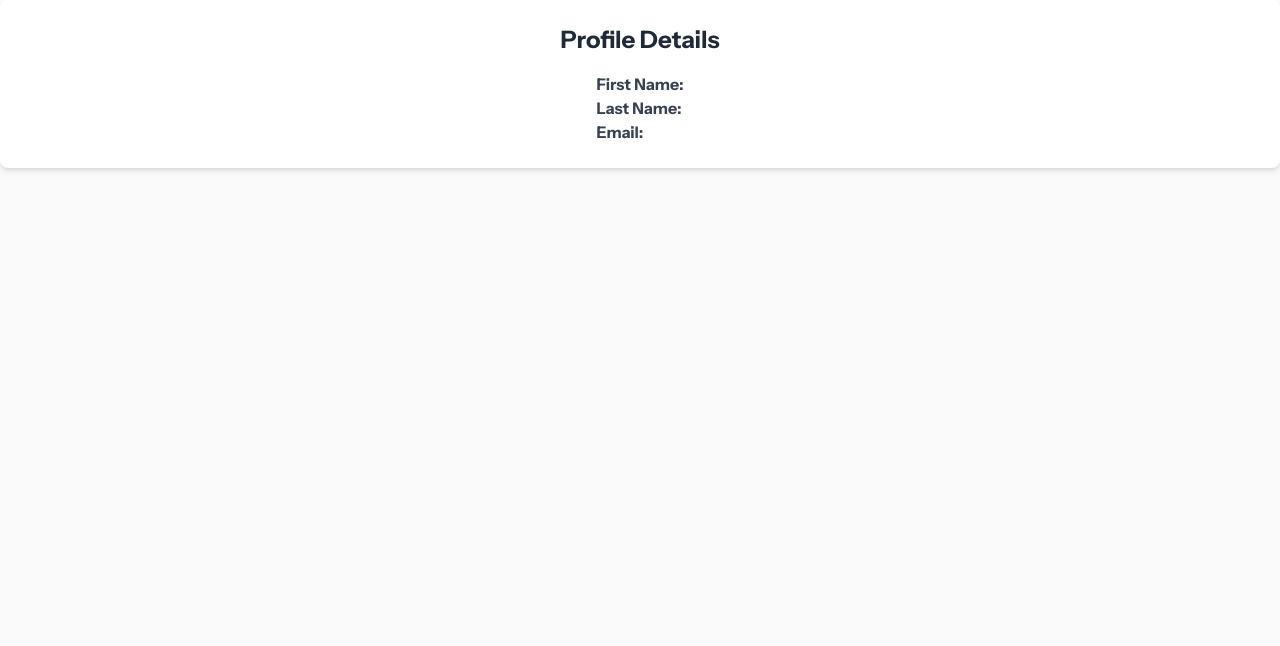
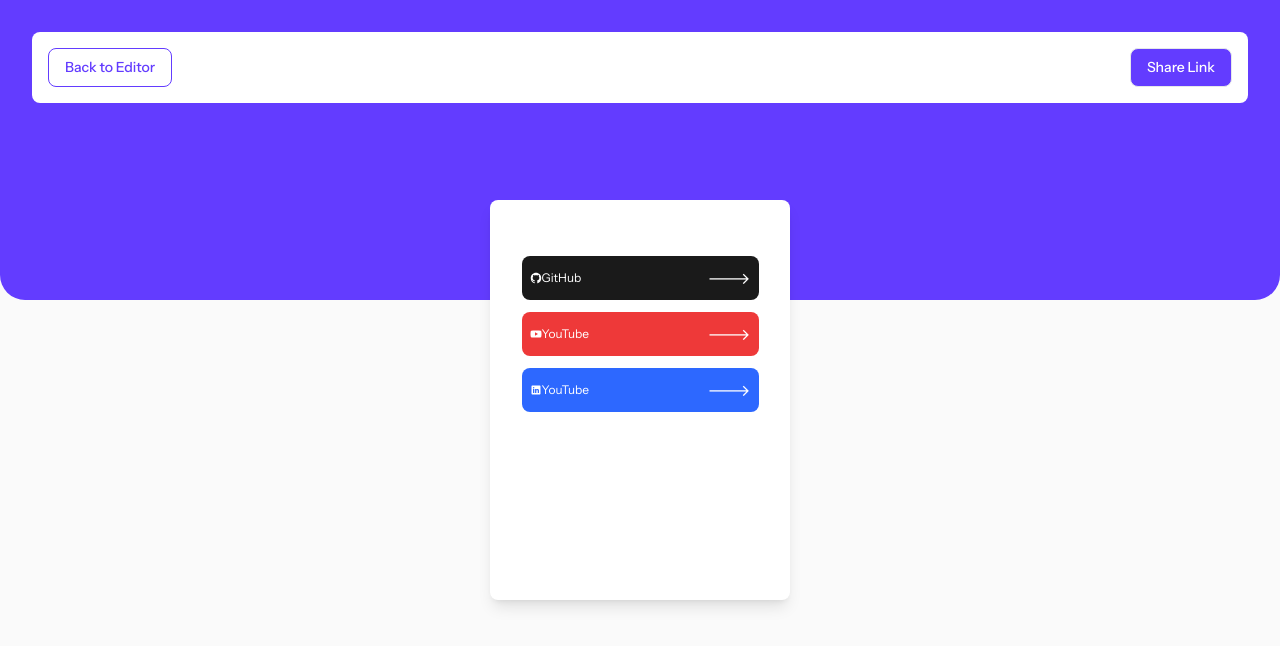
Before and after one commit to Emmadegreat/STAGE5, a Next.js app: page /preview in a window 1280 px wide. Shown: the top 646 px of the page. Built offline with nearby package versions, Linux system fonts and the light colour scheme; no server answers.

Commit message:
codes updated

```diff
--- a/package.json
+++ b/package.json
@@ -14,6 +14,7 @@
     "next": "14.2.5",
     "react": "^18",
     "react-dom": "^18",
+    "react-icons": "^5.2.1",
     "react-toastify": "^10.0.5"
   },
   "devDependencies": {
--- a/src/app/globals.css
+++ b/src/app/globals.css
@@ -70,3 +70,8 @@ body {
   width: 100% !important;
   max-width: 448px;
 }
+
+.topbar{
+  border-bottom-left-radius: 25px;
+  border-bottom-right-radius: 25px;
+}
--- a/src/app/preview/page.tsx
+++ b/src/app/preview/page.tsx
@@ -1,11 +1,15 @@
-// components/ProfilePage.tsx
+
 "use client";
 
 import { auth, db } from '../../../firebase';
 import { doc, getDoc } from 'firebase/firestore';
 import { useEffect, useState } from 'react';
 
+import Button from '../../components/buttton'
 import Image from 'next/image';
+import { IoLogoGithub } from 'react-icons/io'
+import { IoLogoLinkedin } from "react-icons/io";
+import { TiSocialYoutube } from 'react-icons/ti'
 import { toast } from 'react-toastify';
 
 const ProfilePage = () => {
@@ -36,10 +40,28 @@ const ProfilePage = () => {
   }, []);
 
   return (
-    <div className="flex flex-col items-center gap-4 p-6 bg-white rounded-lg shadow-md">
-      <h1 className="text-2xl font-bold text-gray-800">Profile Details</h1>
+    <section className='bg-[#fafafa]'>
+      <div className='sm:bg-[#633CFF] bg-[#fafafa] p-8 w-full h-[300px] topbar relative'>
+        <div className='sm:bg-white bg-[#fafafa] flex justify-between items-center p-4 rounded-lg'>
+          <Button
+            href="/profile"
+            className='border-[#633CFF] text-[#633CFF] font-[500] rounded-lg text-[14px] border-[1px] px-4 py-2'
+            text="Back to Editor"
+          />
+
+          <Button
+            href="#"
+            className='outline-none text-white bg-[#633CFF] font-[500] rounded-lg text-[14px] border-[1px] px-4 py-2'
+            text="Share Link"
+          />
+        </div>
+
+      </div>
+
+      <div className="absolute top-[150px] sm:top-[200px] inset-x-0 m-auto  h-[400px] w-[300px] flex flex-col items-center gap-4 p-6 bg-[#fafafa] sm:bg-white rounded-lg sm:shadow-lg">
+
         {profileImage && (
-        <div className="relative w-24 h-24">
+          <div className="relative w-24 h-24 flex flex-col">
             <Image
               src={profileImage}
               alt="Profile Picture"
@@ -48,12 +70,34 @@ const ProfilePage = () => {
             />
           </div>
         )}
-      <div className="text-gray-700">
-        <p><strong>First Name:</strong> {firstName}</p>
-        <p><strong>Last Name:</strong> {lastName}</p>
-        <p><strong>Email:</strong> {email}</p>
+        <div className="text-gray-700 text-center">
+          <h3 className='font-[700] text-[18px] text-[#333333]'>{firstName} {lastName}</h3>
+          <p className='text-[14px] py-2'>{email}</p>
+        </div>
+        <div className="flex flex-col gap-3">
+          <div className="bg-[#1A1A1A] px-2 rounded-lg h-[44px] w-[237px] text-white flex justify-between items-center">
+            <span className='text-[12px] text-white flex items-center'>
+              <IoLogoGithub />GitHub</span>
+            <span>&#129106;</span>
+          </div>
+          <div className="bg-[#EE3939] rounded-lg h-[44px] w-[237px] px-2 flex justify-between items-center">
+            <span className='text-[12px] text-white flex items-center'>
+              <TiSocialYoutube />YouTube</span>
+            <span className='text-white'>&#129106;</span>
+          </div>
+          <div className="bg-[#2D68FF] rounded-lg h-[44px] w-[237px] px-2 flex justify-between items-center">
+            <span className='text-[12px] text-white flex items-center'>
+            <IoLogoLinkedin />YouTube</span>
+            <span className='text-white'>&#129106;</span>
+          </div>
+          <div className="bg-[#EEEEEE] rounded-lg h-[44px] w-[237px] hidden"></div>
+          <div className="bg-[#EEEEEE] rounded-lg h-[44px] w-[237px] hidden"></div>
           </div>
       </div>
+      <div className='h-[300px]'>
+
+      </div>
+    </section>
   );
 };
 
--- /dev/null
+++ b/src/components/buttton.jsx
@@ -0,0 +1,13 @@
+import React from 'react'
+
+const Buttton = ({href, className, text}) => {
+    return (
+
+        <a href={href} className={className}>
+            <p>{ text}</p>
+        </a>
+
+    )
+}
+
+export default Buttton
```
Also changed, not shown: src/components/profile.jsx (added), 2 other files (tests, documents, lock files or other folders). Lines whose indentation alone changed are shown as unchanged.
